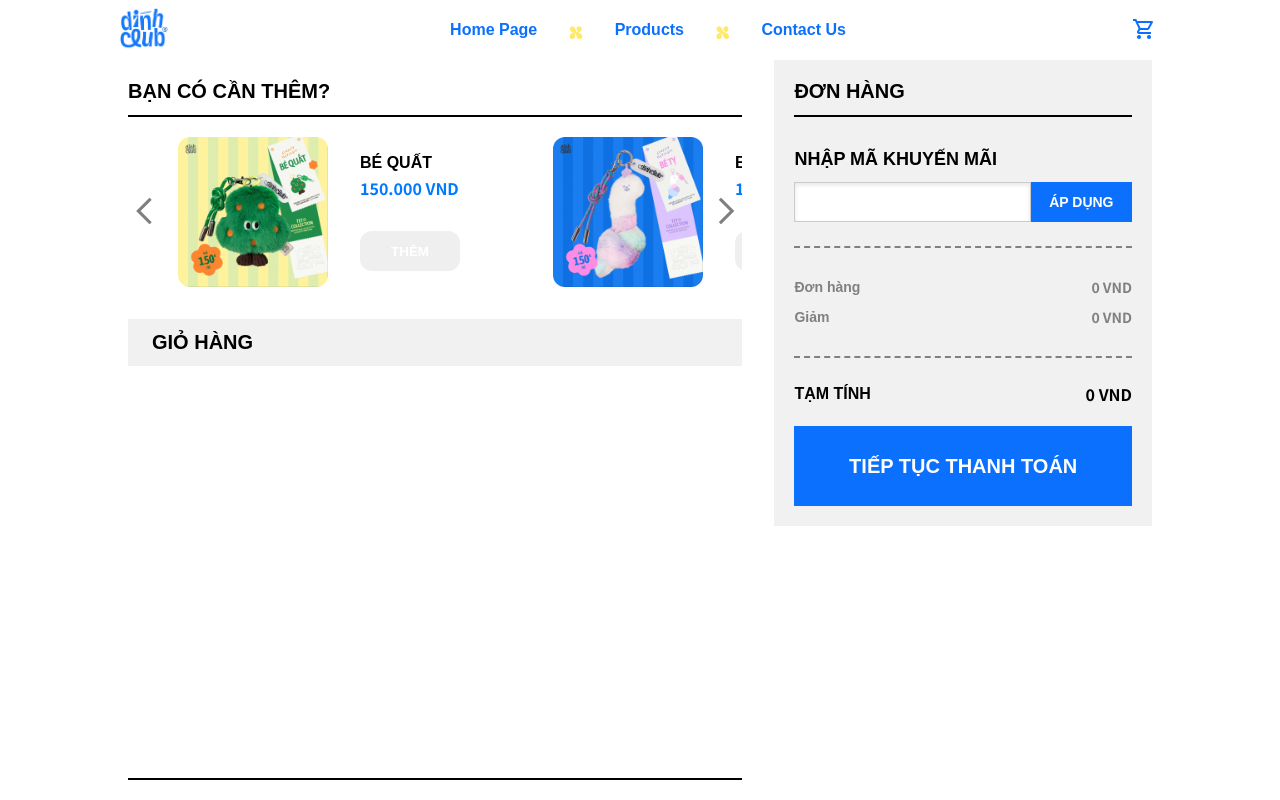
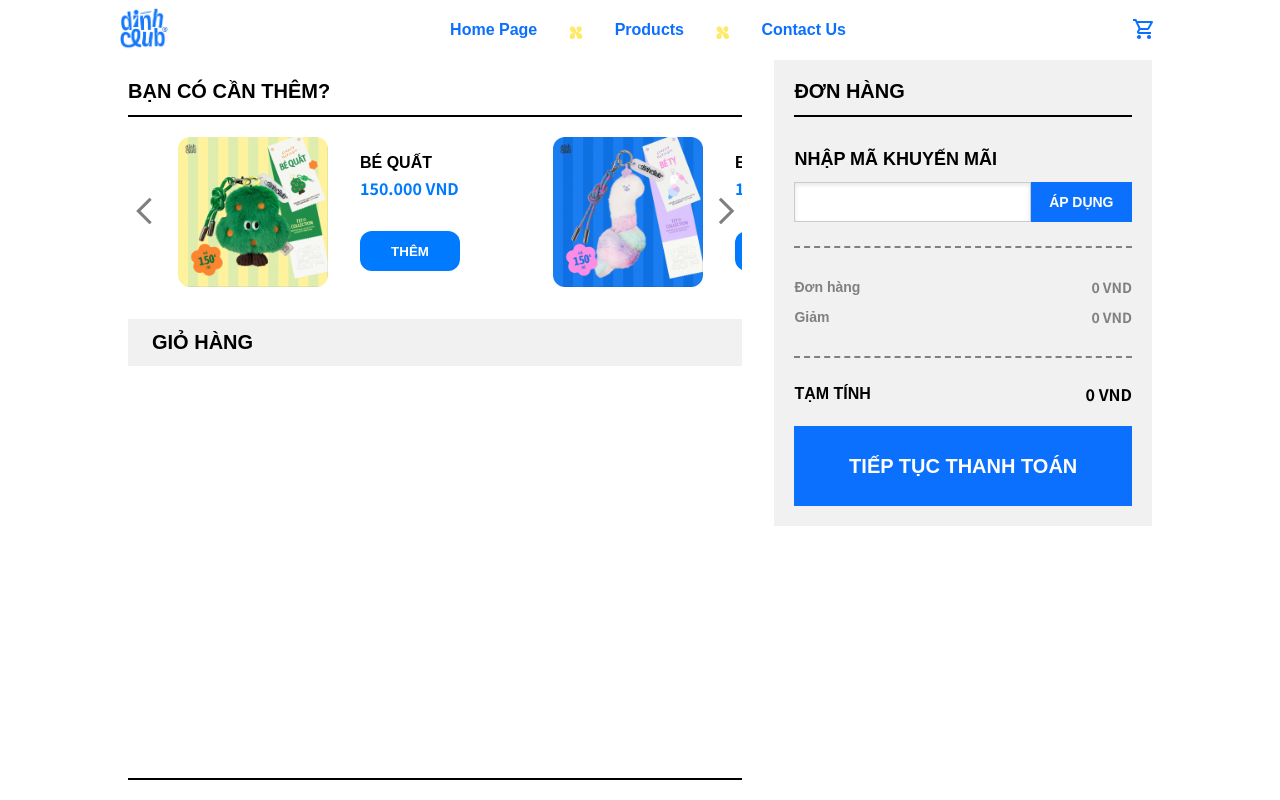
Before and after one commit to nhhoang14/DinhClub, a React (Vite) app: page /your-cart in a window 1280 px wide. Shown: the top 800 px of the page. Built offline with nearby package versions, Linux system fonts and the light colour scheme.

Commit message:
update recommenditem color

```diff
--- a/src/css/RecommendItem.css
+++ b/src/css/RecommendItem.css
@@ -30,7 +30,7 @@
 }
 
 .recommend-info p:hover {
-    color: #1B4AB4;
+    color: #007bff;
 }
 
 .recommend-info p:active {
@@ -49,7 +49,7 @@
     border: none;
     border-radius: 12px;
     font-weight: bold;
-    color: #007bff;
+    background-color: #007bff;
     color: white;
     cursor: pointer;
     transition: background-color 0.3s;
```
